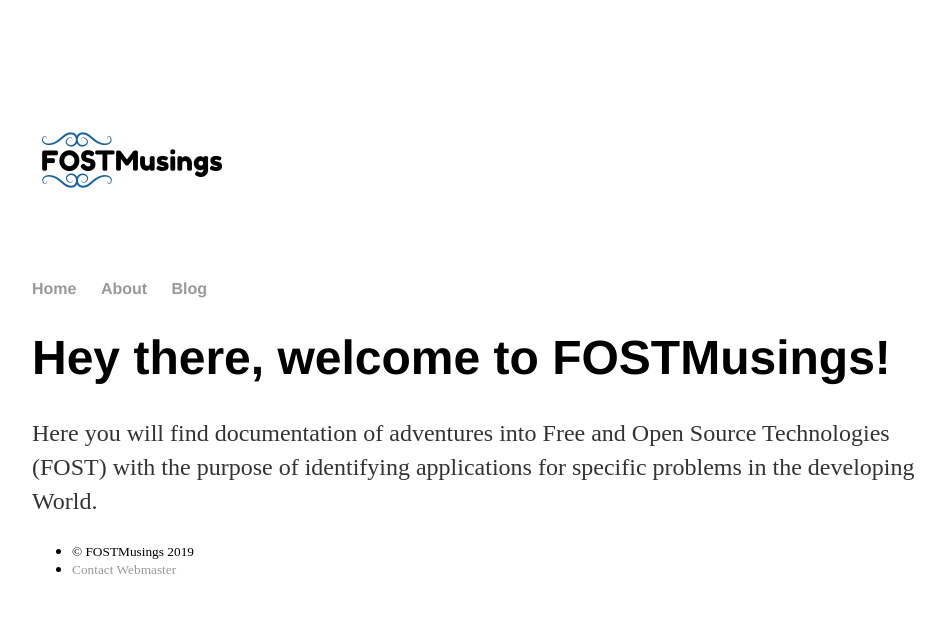
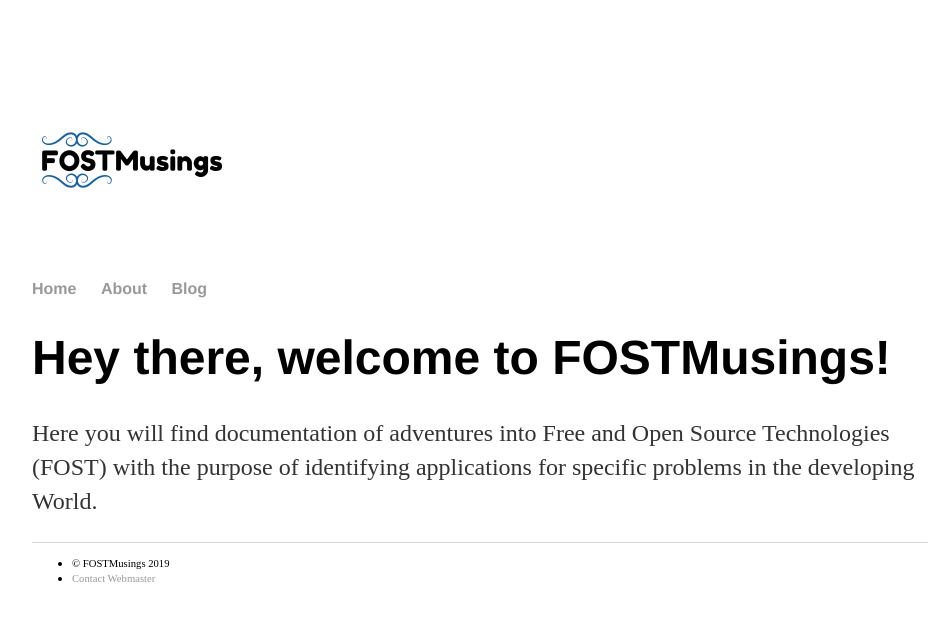
Before and after one commit to oferonmi/datafilik.github.io, a Jekyll site: the page built from index.html, in a window 1280 px wide. Shown: the top 621 px of the page, without its empty margins (160-1105 px from the left). Built offline with Jekyll 4.4.1, drawn with Linux system fonts in a browser that asks for light colours.

Commit message:
Update main.css

```diff
--- a/css/main.css
+++ b/css/main.css
@@ -28,7 +28,7 @@ p {
     line-height: 1.4em;
     color: #333;
 }
-footer {
+div.footer {
     border-top: 1px solid #d5d5d5;
     font-size: .8em;
 }
```
